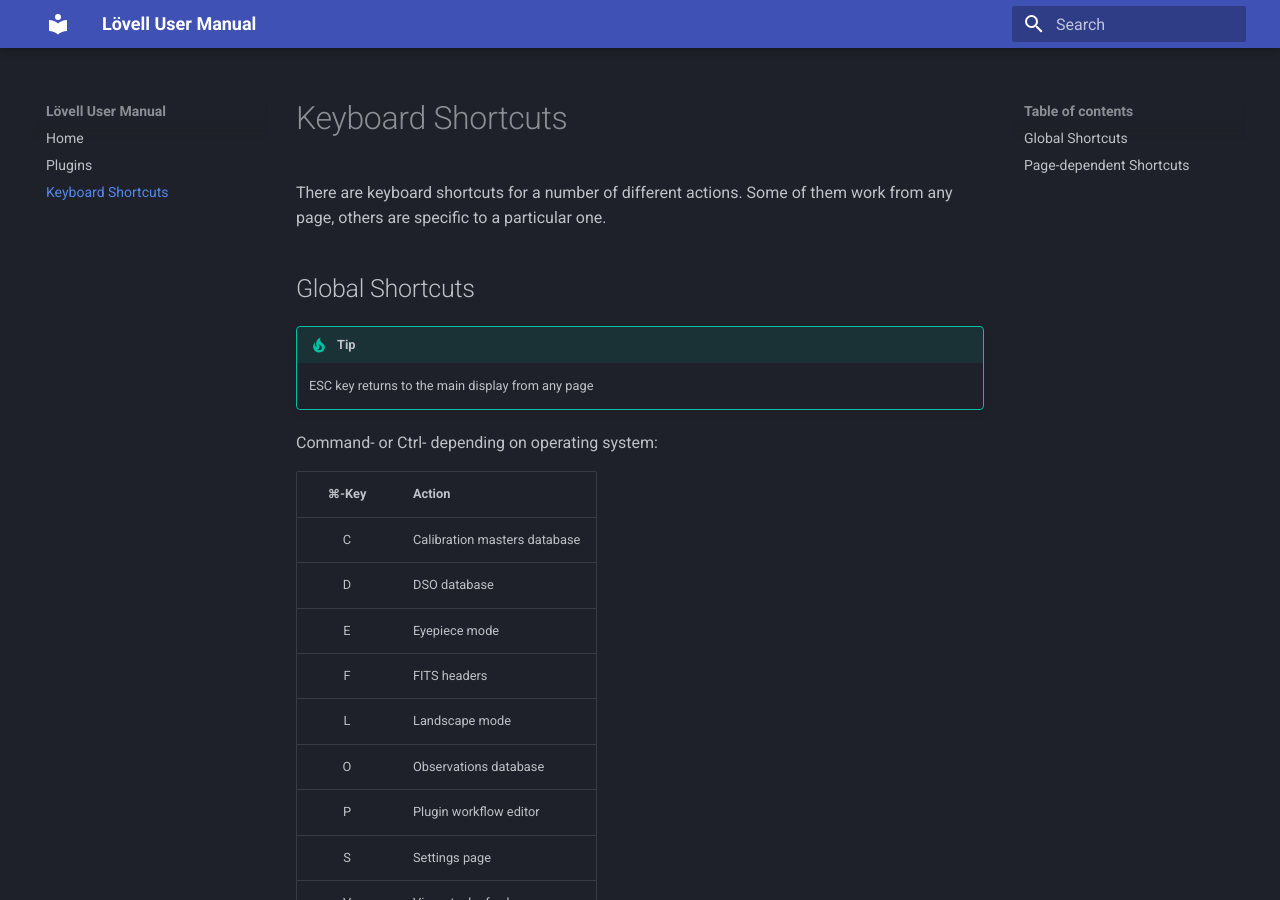
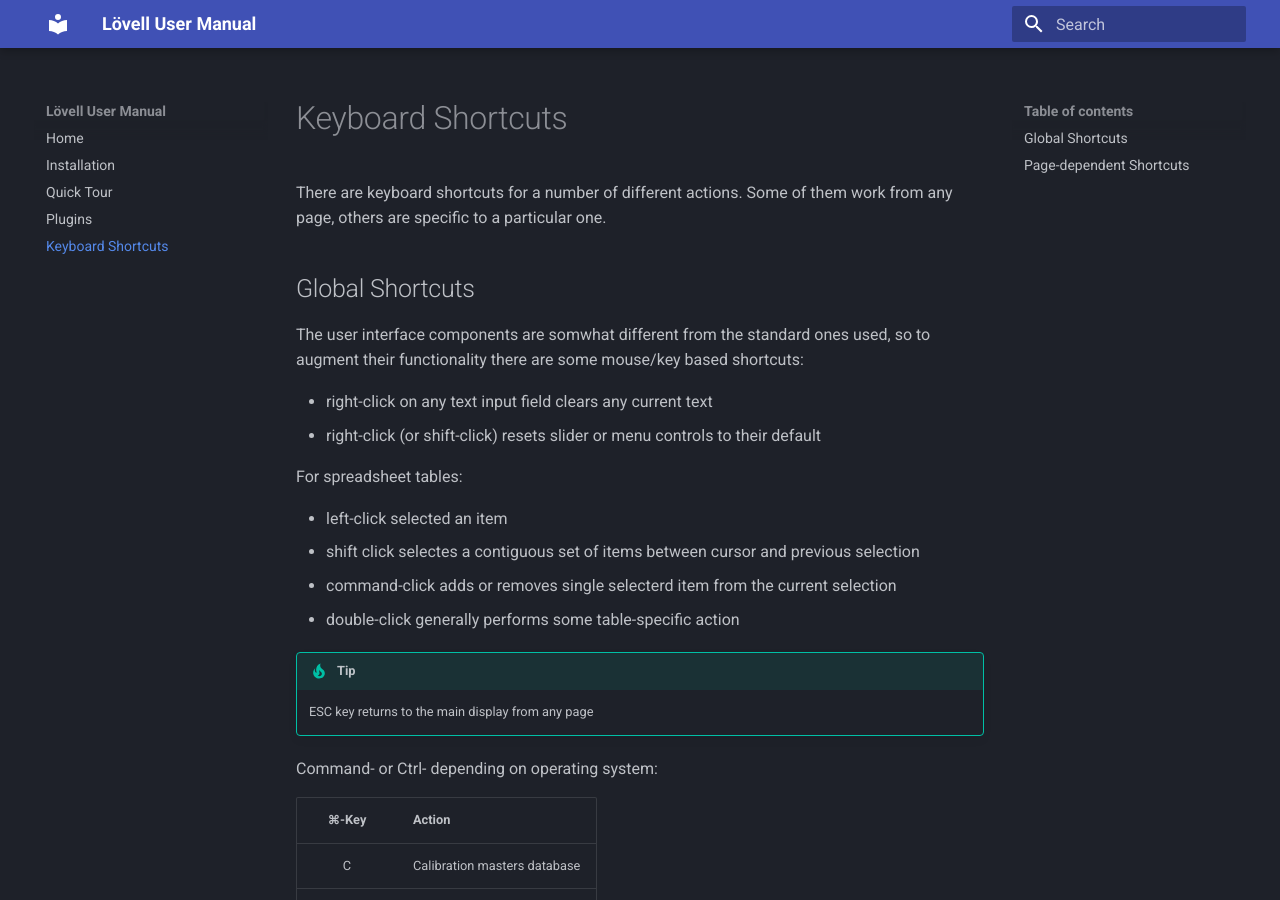
Before and after one commit to akbooer/Lovell, an MkDocs documentation site: the page built from docs/shortcuts.md, in a window 1280 px wide and 900 px high. Built offline with MkDocs 1.6.1 and Material for MkDocs 9.7.7, drawn with Linux system fonts in a browser that asks for light colours.

Commit message:
Expand installation and quick-tour docs
Move installation instructions and the app walkthrough into dedicated pages, add details on LÖVE storage behavior, and update the docs navigation and shortcuts.

```diff
--- a/docs/shortcuts.md
+++ b/docs/shortcuts.md
@@ -2,6 +2,19 @@
 There are keyboard shortcuts for a number of different actions.  Some of them work from any page, others are specific to a particular one.
 
 ## Global Shortcuts
+
+The user interface components are somwhat different from the standard ones used, so to augment their functionality there are some mouse/key based shortcuts:
+
+  * right-click on any text input field clears any current text
+  * right-click (or shift-click) resets slider or menu controls to their default
+
+For spreadsheet tables:
+
+  * left-click selected an item
+  * shift click selectes a contiguous set of items between cursor and previous selection
+  * command-click adds or removes single selecterd item from the current selection
+  * double-click generally performs some table-specific action
+
 
 !!! tip
     ESC key returns to the main display from any page
--- a/mkdocs.yaml
+++ b/mkdocs.yaml
@@ -13,5 +13,7 @@ markdown_extensions:
 
 nav:
   - Home: index.md
+  - Installation: installation.md
+  - Quick Tour: quicktour.md
   - Plugins: plugins.md
   - Keyboard Shortcuts: shortcuts.md
```
Also changed, not shown: docs/index.md (+9 -73 lines), docs/installation.md (added, +66 -0 lines), docs/quicktour.md (added, +58 -0 lines).
